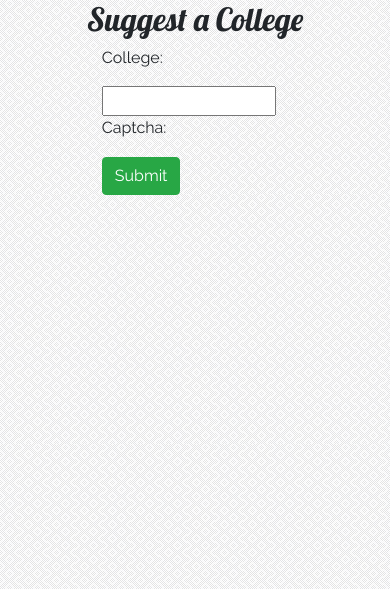
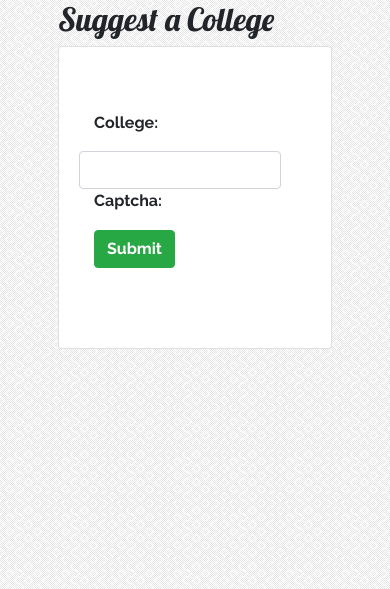
Before and after one commit to SadP4nda/Rate-My-Roommate, a Django app: page /college/add/ in a window 390 px wide. Shown: the part 56-645 px from the top of the page. Run offline with Django 3.2, Linux system fonts and the light colour scheme; parts of the project's set-up code (start-up, migrations or seed data) failed here and were passed over; some libraries are stand-ins or nearby versions.

Commit message:
css updates
making the forms look better

```diff
--- a/ratemyroomate/roomaterating/forms.py
+++ b/ratemyroomate/roomaterating/forms.py
@@ -10,6 +10,10 @@ class CommentForm(forms.ModelForm):
         model = Comment
         fields = ('Overall_Rating', 'Description')
 
+    def __init__(self, *args, **kwargs):
+        super(CommentForm, self).__init__(*args, **kwargs)
+        for visible in self.visible_fields():
+            visible.field.widget.attrs['class'] = 'form-control form-fields'
 
 class RoommateCreateForm(forms.ModelForm):
     captcha = ReCaptchaField(widget=ReCaptchaWidget())
@@ -17,8 +21,18 @@ class RoommateCreateForm(forms.ModelForm):
         model = Roomate
         fields = ['college', 'first_name', 'last_name', 'student_id']
 
+    def __init__(self, *args, **kwargs):
+        super(RoommateCreateForm, self).__init__(*args, **kwargs)
+        for visible in self.visible_fields():
+            visible.field.widget.attrs['class'] = 'form-control form-fields'
+
 class CollegeSuggestionCreateForm(forms.ModelForm):
     captcha = ReCaptchaField(widget=ReCaptchaWidget())
     class Meta:
         model = CollegeSuggestion
         fields = ['college']
+
+    def __init__(self, *args, **kwargs):
+        super(CollegeSuggestionCreateForm, self).__init__(*args, **kwargs)
+        for visible in self.visible_fields():
+            visible.field.widget.attrs['class'] = 'form-control form-fields'
--- a/ratemyroomate/roomaterating/static/css/style.css
+++ b/ratemyroomate/roomaterating/static/css/style.css
@@ -171,6 +171,7 @@ cursor:pointer;
     width:40%;
     margin-left:30%;
     margin-top: 2.5%;
+    margin-bottom:2.5%;
 }
 .list-group li{
     padding-top:4em;
@@ -211,12 +212,15 @@ justify-content:center;
 text-align:center; margin-top:2.5%;}
 @media only screen and (max-width: 667px)
 {
+    .form-fields{
+        margin-left:-7.5%;
+    }
     .g-recaptcha{
-        margin-left:-50px;
+        margin-left:-7.5%;
     }
     .list-group{
-        margin-left:15%;
-        width:80%;
+        margin-left:0%;
+        width:100%;
 
     }
     #add-comment-button
--- a/ratemyroomate/roomaterating/templates/roomaterating/AddCollege.html
+++ b/ratemyroomate/roomaterating/templates/roomaterating/AddCollege.html
@@ -10,6 +10,8 @@
                     {% if error_message %}
                      <p><strong>{{error_message}}</strong></p>
                     {% endif %}
+                    <ul class="list-group" >
+                        <li class="list-group-item">
                             <form class="form-horizontal" action="" method="post" enctype="multipart/form-data">
                                 {% csrf_token %}
                                 {% include 'roomaterating/form-template.html' %}
@@ -18,8 +20,9 @@
                                         <button type="submit" class="btn btn-success"> Submit </button>
                                     </div>
                                 </div>
+                        </li>
                     </form>
-
+                    </ul>
                 </div>
             </div>
         </div>
--- a/ratemyroomate/roomaterating/templates/roomaterating/AddRoommate.html
+++ b/ratemyroomate/roomaterating/templates/roomaterating/AddRoommate.html
@@ -10,6 +10,8 @@
                     {% if error_message %}
                      <p><strong>{{error_message}}</strong></p>
                     {% endif %}
+                    <ul class="list-group" >
+                    <li class="list-group-item">
                     <form class="form-horizontal" action="" method="post" enctype="multipart/form-data">
                         {% csrf_token %}
                         {% include 'roomaterating/form-template.html' %}
@@ -20,6 +22,8 @@
                             </div>
                         </div>
                     </form>
+                        </li>
+                        </ul>
                 </div>
             </div>
         </div>
--- a/ratemyroomate/roomaterating/templates/roomaterating/RoommateDetailView.html
+++ b/ratemyroomate/roomaterating/templates/roomaterating/RoommateDetailView.html
@@ -31,7 +31,10 @@
 {% endif %}
 </ul>
 <h2 class = 'lobster' id = "add-comment">Add a Comment</h2>
+<ul class="list-group" >
+    <li class="list-group-item" >
 <div class="form" id = "add-comment-form">
+
 <form class="form-horizontal" action="{% url 'roomaterating:viewroommate' roomate.pk %}" method="post" enctype="multipart/form-data">
     {% csrf_token %}
     {% for field in form %}
@@ -60,4 +63,6 @@
 </form>
     {% recaptcha_explicit_init %}
 </div>
+</li>
+</ul>
 {% endblock %}
--- a/ratemyroomate/roomaterating/templates/roomaterating/form-template.html
+++ b/ratemyroomate/roomaterating/templates/roomaterating/form-template.html
@@ -4,7 +4,7 @@
     <div class="form-group">
 
         <label class="control-label col-sm-2"> {{field.label_tag}} </label>
-        <div class="col-sm-10">{{field}}</div>
+        <div class="col-sm-10" class="form-control">{{field}}</div>
         {% if form.errors %}
             {% for error in field.errors %}
                 <div class="alert alert-danger">
```
Also changed, not shown: ratemyroomate/db.sqlite3, ratemyroomate/roomaterating/migrations/0002_auto_20180109_2152.py (added). Lines whose indentation alone changed are shown as unchanged.
